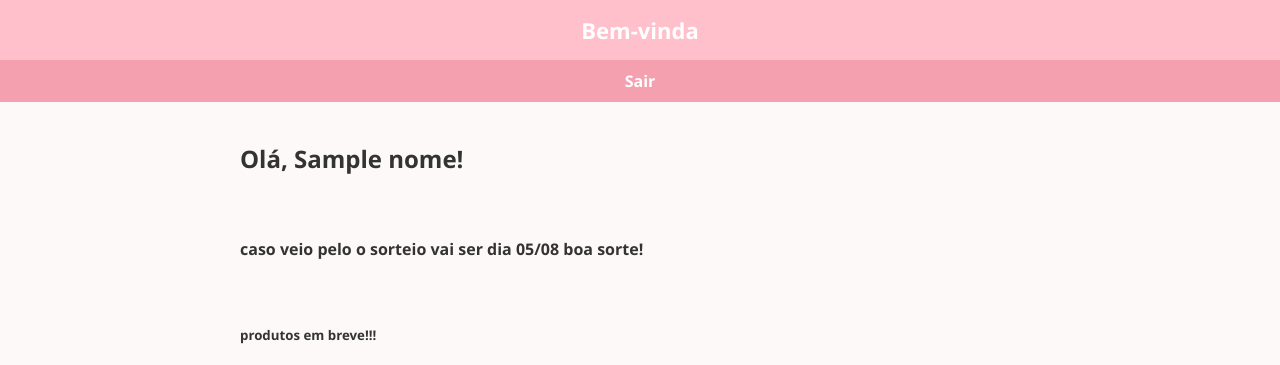
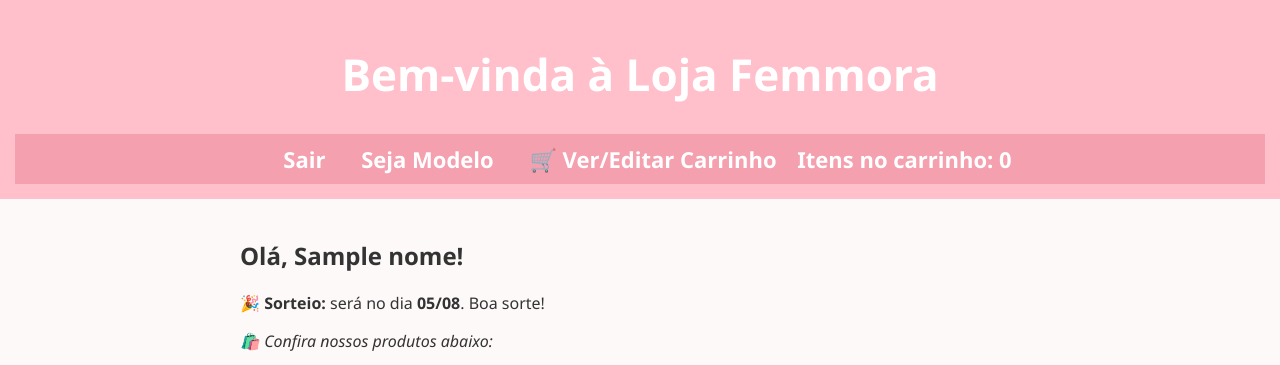
Before and after one commit to gordaohackker/loja-pro-de-roupas, a Flask app: template templates/loja.html in a window 1280 px wide. Shown: the top 365 px of the page. Run offline with Flask 3, Linux system fonts and the light colour scheme; the template is opened without the code that fills it: most values are stand-ins (such as "Sample title", 1, 10 or a date in 2020).

Commit message:
Update loja.html

```diff
--- a/templates/loja.html
+++ b/templates/loja.html
@@ -1 +1,67 @@
-<!DOCTYPE html><html><head><title>Loja</title><link rel="stylesheet" href="/static/css/style.css"></head><body><header>Bem-vinda</header><nav><a href="/logout">Sair</a></nav><main><h2>Olá, {{ nome }}!</h2><br><h4>caso veio pelo o sorteio vai ser dia 05/08 boa sorte!</h4><br><h5>produtos em breve!!!</h5><br></main><footer>&copy; 2025 Loja Femmora</footer></body></html>
+<!DOCTYPE html>
+<html lang="pt-BR">
+<head>
+  <meta charset="UTF-8">
+  <title>Loja Femmora</title>
+  <link rel="stylesheet" href="/static/css/style.css">
+  <meta name="viewport" content="width=device-width, initial-scale=1.0">
+</head>
+<body>
+
+  <header class="site-header">
+    <h1>Bem-vinda à Loja Femmora</h1>
+    <nav>
+      <a href="/logout">Sair</a>
+      <a href="/modelos">Seja Modelo</a>
+      <a href="/carrinho" class="botao-carrinho">🛒 Ver/Editar Carrinho</a>
+      <span class="carrinho">Itens no carrinho: <span id="carrinho-contador">0</span></span>
+    </nav>
+  </header>
+
+  <main class="site-main">
+    <h2>Olá, {{ nome }}!</h2>
+
+    <p><strong>🎉 Sorteio:</strong> será no dia <b>05/08</b>. Boa sorte!</p>
+    <p><em>🛍️ Confira nossos produtos abaixo:</em></p>
+
+    <div class="produtos">
+      <div class="produto">
+        <img src="/static/img/vestido1.jpg" alt="Vestido Floral">
+        <h3>Vestido Floral</h3>
+        <p>R$ 89,90</p>
+        <form method="post" action="/adicionar_carrinho">
+  <input type="hidden" name="produto" value="Vestido Floral">
+  <input type="hidden" name="preco" value="89.90">
+  <button type="submit">Adicionar ao Carrinho</button>
+</form>
+
+      <div class="produto">
+        <img src="/static/img/conjunto1.jpg" alt="Conjunto Verão">
+        <h3>Conjunto Verão</h3>
+        <p>R$ 119,90</p>
+        <button onclick="adicionarAoCarrinho()">Adicionar ao Carrinho</button>
+      </div>
+
+      <div class="produto">
+        <img src="/static/img/blusa1.jpg" alt="Blusa Cropped">
+        <h3>Blusa Cropped</h3>
+        <p>R$ 49,90</p>
+        <button onclick="adicionarAoCarrinho()">Adicionar ao Carrinho</button>
+      </div>
+    </div>
+  </main>
+
+  <footer class="site-footer">
+    &copy; 2025 Loja Femmora
+  </footer>
+
+  <script>
+    let contador = 0;
+    function adicionarAoCarrinho() {
+      contador++;
+      document.getElementById("carrinho-contador").innerText = contador;
+    }
+  </script>
+
+</body>
+</html>
```
